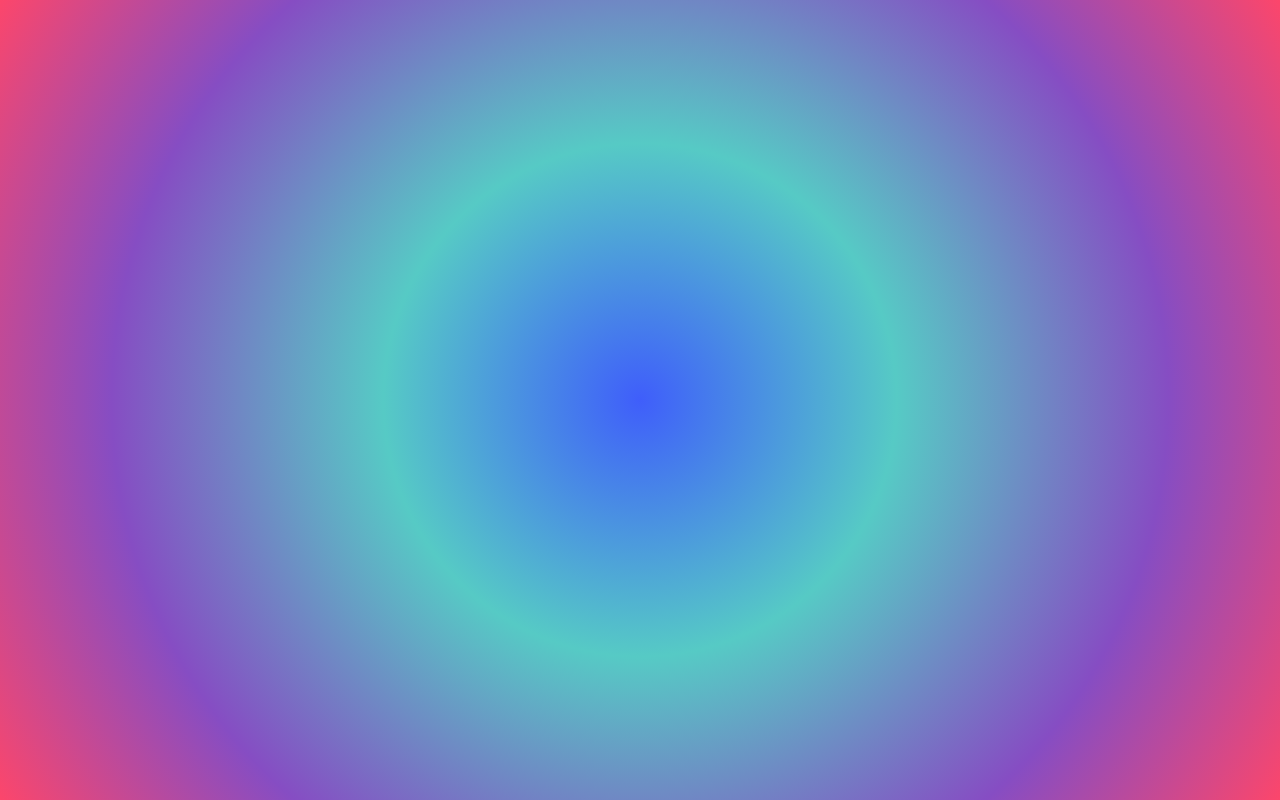
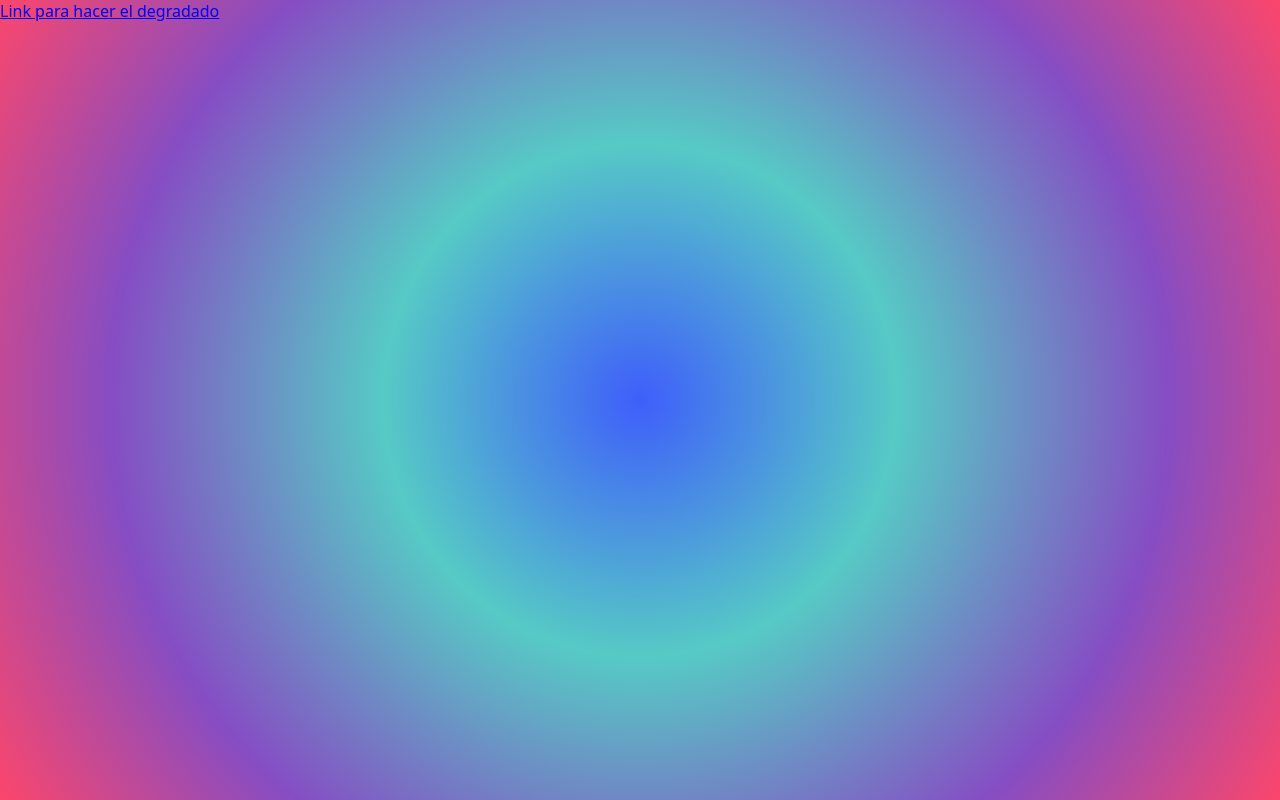
Before and after one commit to CesarG503/Herramientas_De_Productividad, a plain HTML site: page semana 4/practica-layout/services/services.html in a window 1280 px wide. Drawn offline with Linux system fonts and the light colour scheme.

Commit message:
extension para hacer degradados

```diff
--- a/semana 4/practica-layout/services/services.html
+++ b/semana 4/practica-layout/services/services.html
@@ -11,6 +11,8 @@
 
     <div class="container-degraded">
 
+    <a href="https://cssgradient.io/">Link para hacer el degradado</a>
+
     </div>
 
 </body>
```
